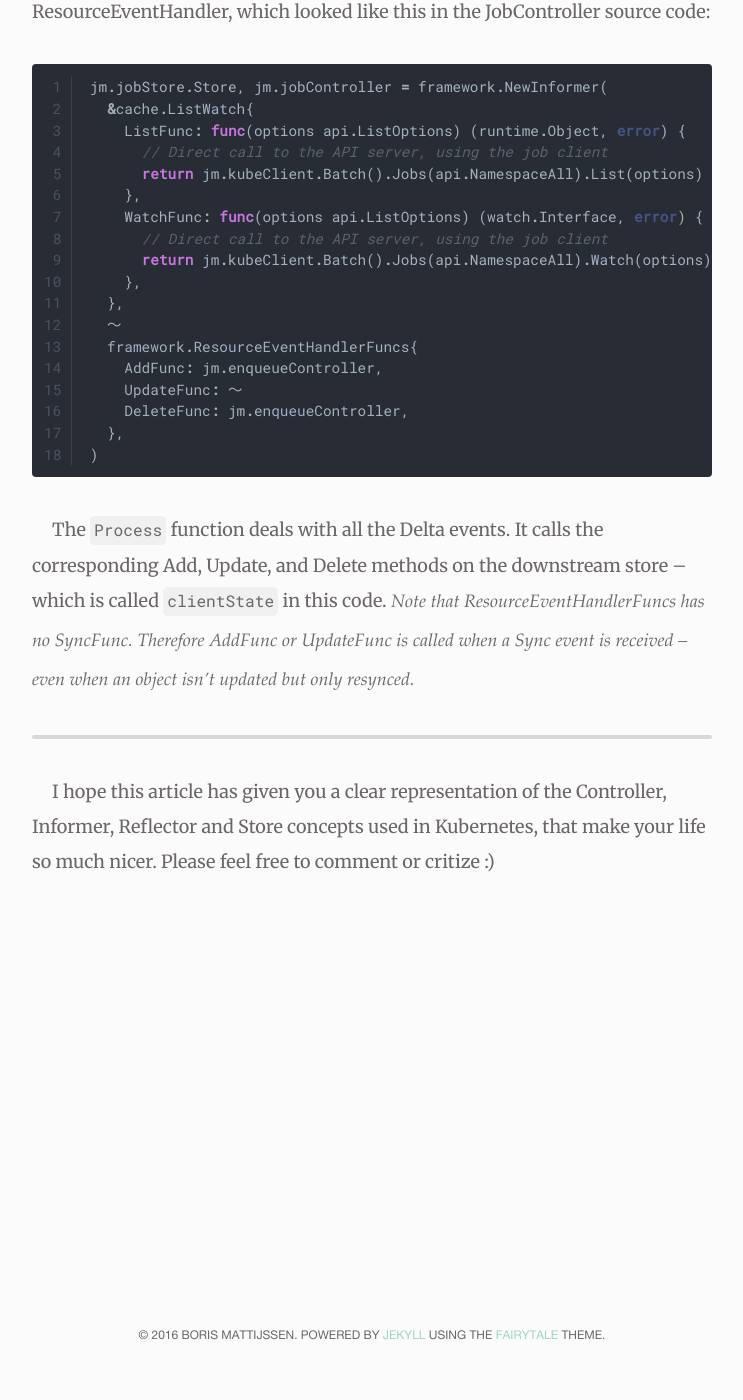
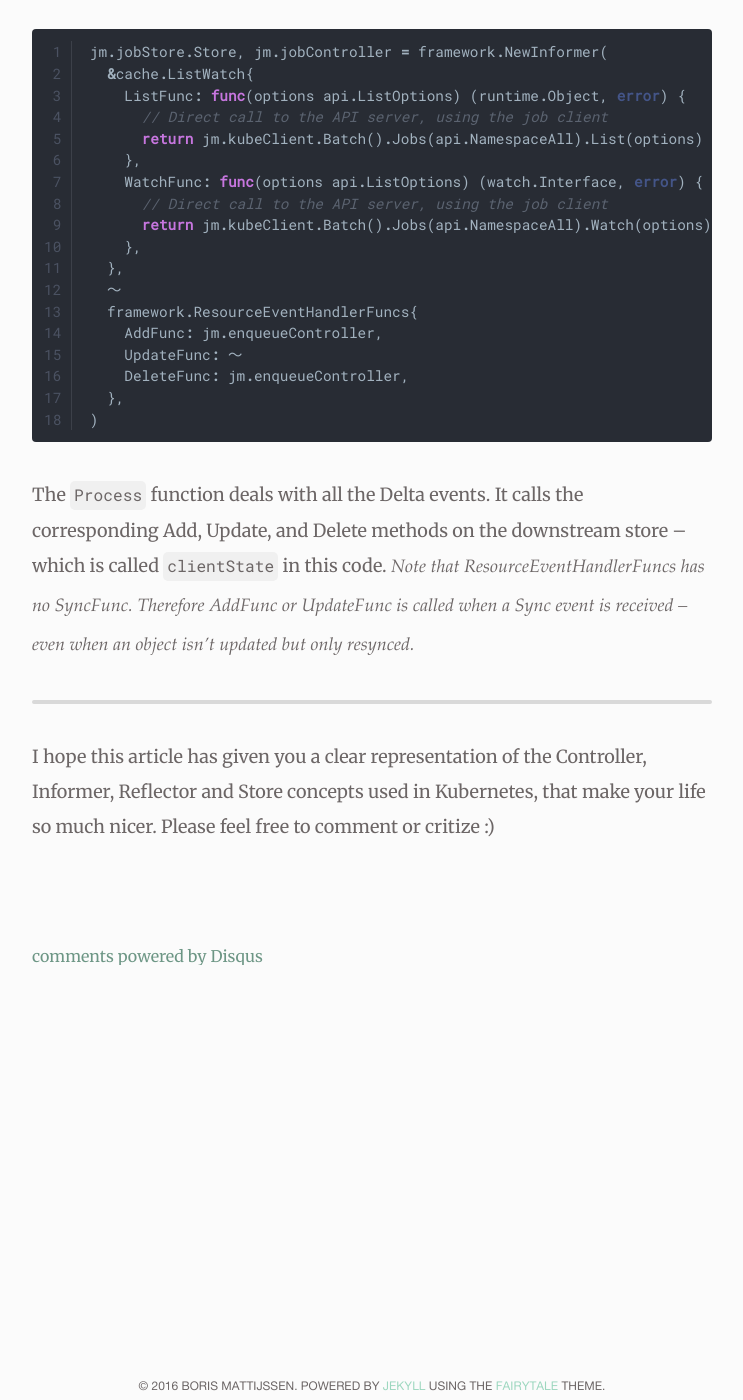
Before and after one commit to borismattijssen/borismattijssen.github.io, a Jekyll site: the page built from _posts/2016-05-22-kubernetes-informers-controllers-reflectors-stores.markdown, in a window 1280 px wide and 1400 px high, scrolled down 16198 px. Shown: the whole window, without its empty margins (268-1011 px from the left). Built offline with Jekyll 4.4.1, drawn with Linux system fonts in a browser that asks for light colours; comment, search, counter and statistics services are not loaded; before the commit the page ends 17547 px from its top, so only the background shows below that; some of the changed lines change nothing that is shown.

Commit message:
Add disqus

```diff
--- a/_posts/2016-05-22-kubernetes-informers-controllers-reflectors-stores.markdown
+++ b/_posts/2016-05-22-kubernetes-informers-controllers-reflectors-stores.markdown
@@ -5,8 +5,7 @@ description: "Kubernetes offers these powerful structures to get a local represe
 category: articles
 tags: ["software", "kubernetes"]
 mathjax: true
-typefix:
-   indent: true
+comments: true
 date: 2016-05-22T20:41:00+02:00
 ---
 
```
